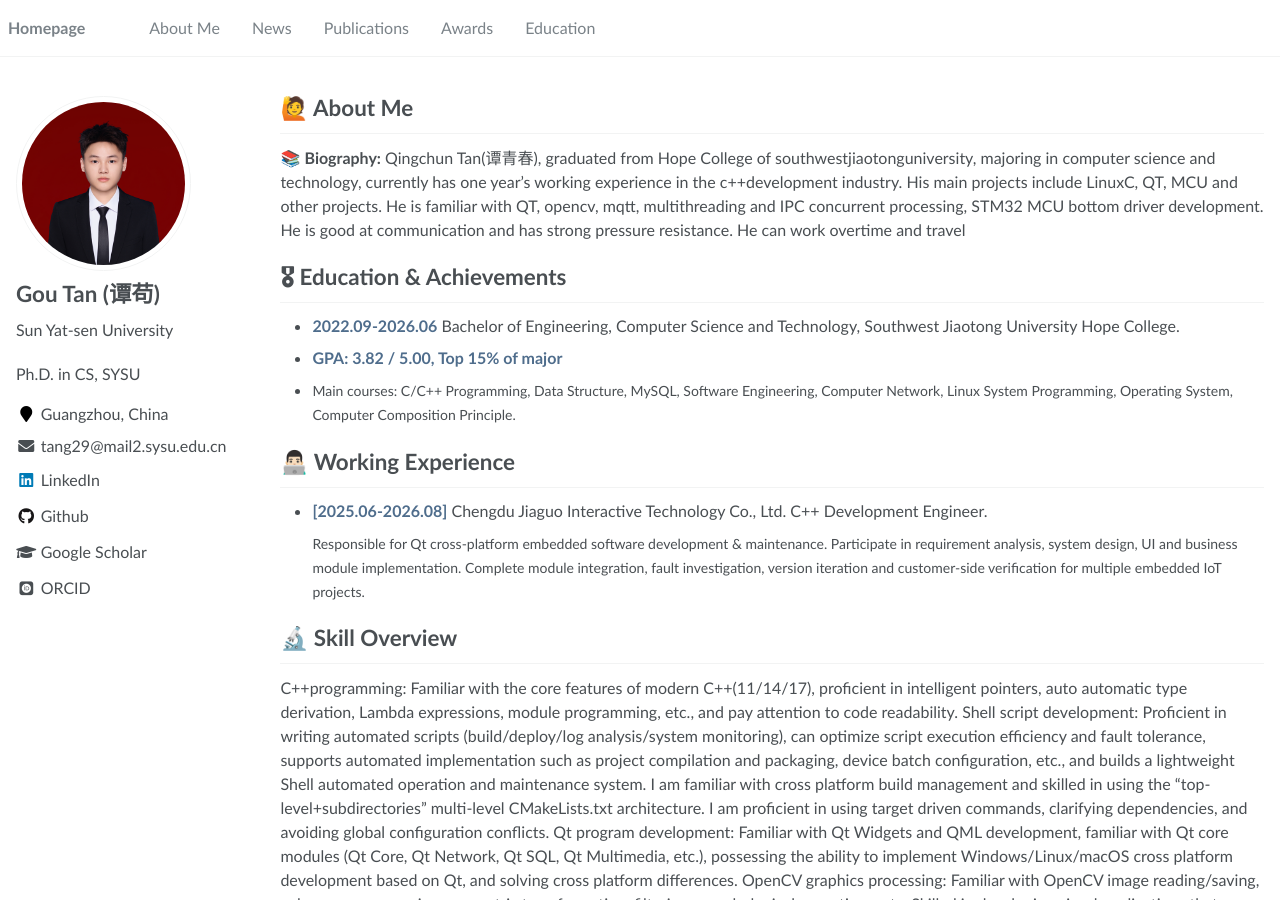
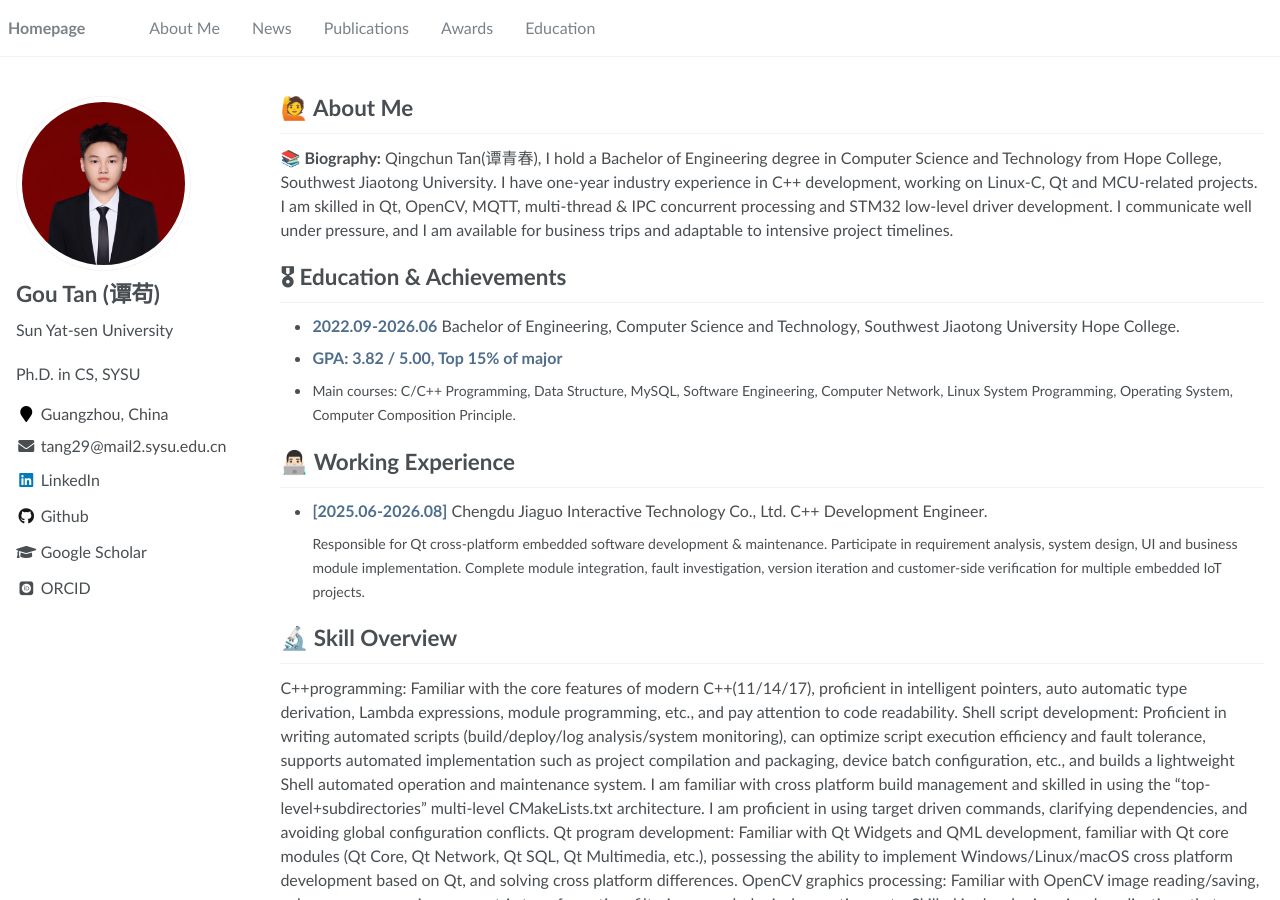
Before and after one commit to Edenlynn/Edenlynn.github.io, a Jekyll site: the page built from _pages/about.md, in a window 1280 px wide and 900 px high. Built offline with Jekyll 4.4.1, drawn with Linux system fonts in a browser that asks for light colours; some web fonts are replaced.

Commit message:
Update about.md

```diff
--- a/_pages/about.md
+++ b/_pages/about.md
@@ -9,7 +9,7 @@ redirect_from:
 ---
 
 # <span class='anchor' id='about-me'></span>🙋 About Me
-📚 **Biography:** Qingchun Tan(谭青春), graduated from Hope College of southwestjiaotonguniversity, majoring in computer science and technology, currently has one year's working experience in the c++development industry. His main projects include LinuxC, QT, MCU and other projects. He is familiar with QT, opencv, mqtt, multithreading and IPC concurrent processing, STM32 MCU bottom driver development. He is good at communication and has strong pressure resistance. He can work overtime and travel
+📚 **Biography:** Qingchun Tan(谭青春), I hold a Bachelor of Engineering degree in Computer Science and Technology from Hope College, Southwest Jiaotong University. I have one‑year industry experience in C++ development, working on Linux‑C, Qt and MCU‑related projects. I am skilled in Qt, OpenCV, MQTT, multi‑thread & IPC concurrent processing and STM32 low‑level driver development. I communicate well under pressure, and I am available for business trips and adaptable to intensive project timelines.
 
 # <span class="anchor" id="honors-and-awards"></span>🎖 Education & Achievements
 - <span style="color:#4f6d8c; font-weight:600;">2022.09‑2026.06</span> Bachelor of Engineering, Computer Science and Technology, Southwest Jiaotong University Hope College.
```
